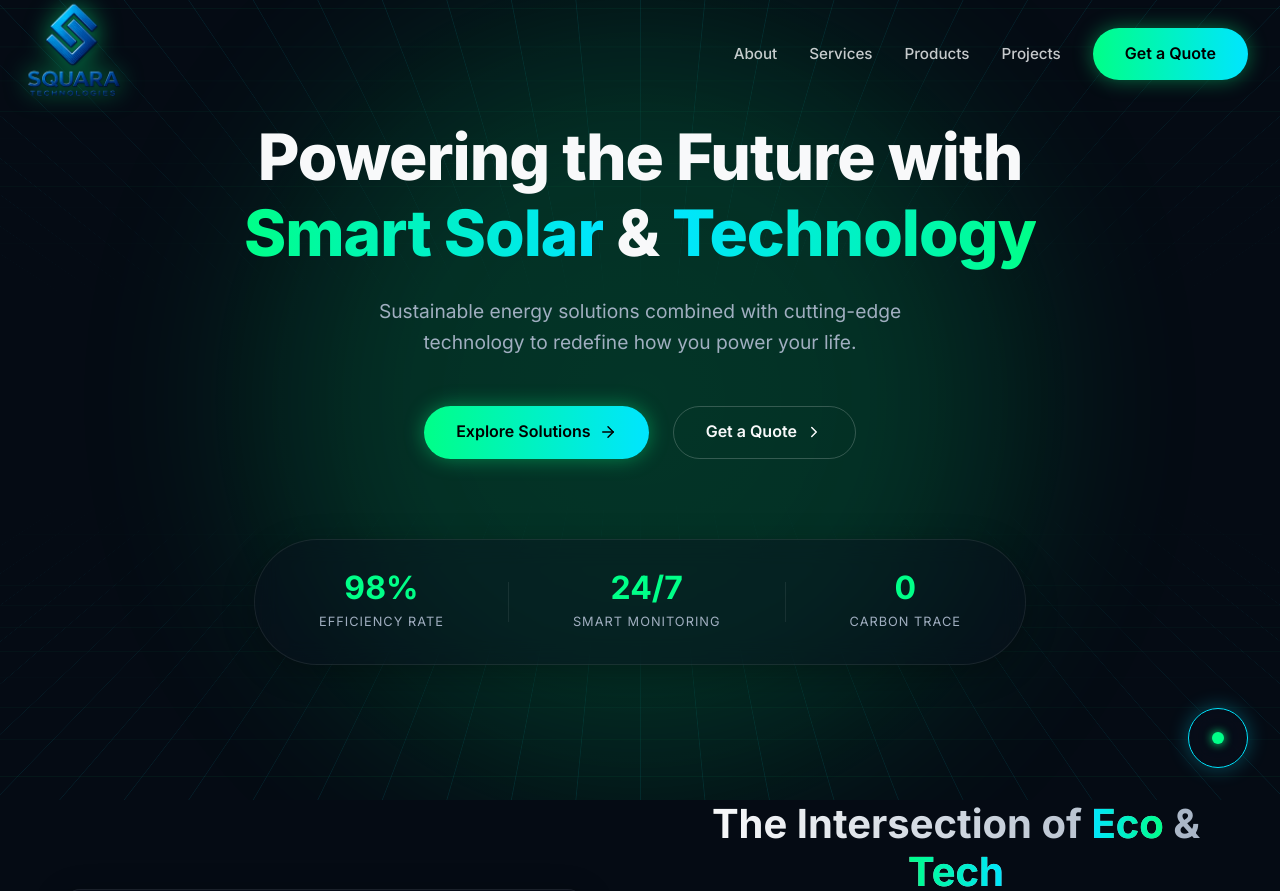
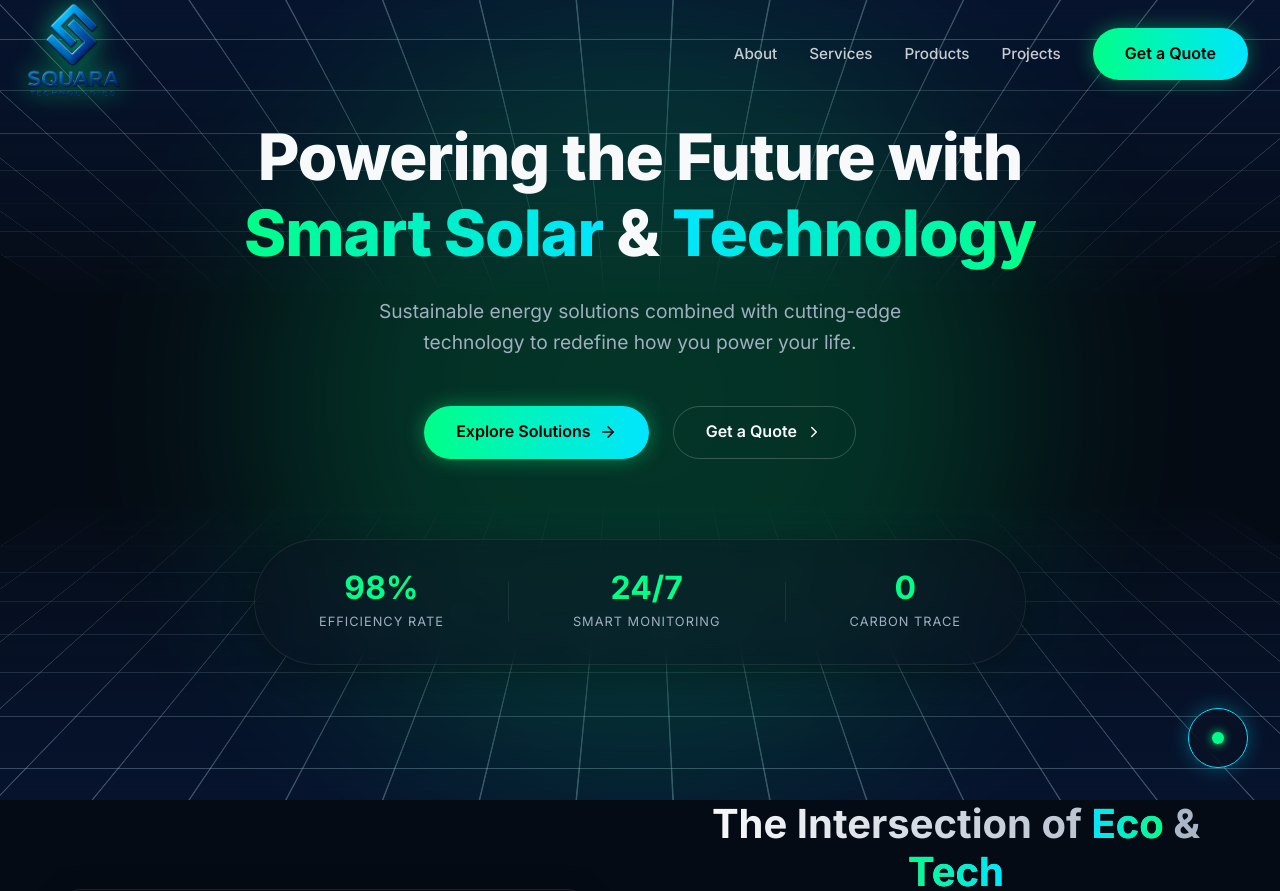
Before and after one commit to aroonthorat/Squaratech, a React (Vite) app: page / in a window 1280 px wide. Shown: the top 891 px of the page. Built offline with nearby package versions, Linux system fonts and the light colour scheme.

Commit message:
Convert 3D cyber grid to an animated Solar Panel array material

```diff
--- a/src/App.css
+++ b/src/App.css
@@ -26,10 +26,11 @@
   height: 200vh;
   left: -50%;
   background-image:
-    linear-gradient(rgba(0, 255, 136, 0.1) 1px, transparent 1px),
-    linear-gradient(90deg, rgba(0, 229, 255, 0.1) 1px, transparent 1px);
-  background-size: 80px 80px;
-  animation: gridMove 3s linear infinite;
+    linear-gradient(rgba(200, 240, 255, 0.3) 2px, transparent 2px),
+    linear-gradient(90deg, rgba(200, 240, 255, 0.3) 2px, transparent 2px);
+  background-color: rgba(8, 25, 65, 0.6); /* Translucent solar silicon blue */
+  background-size: 120px 120px;
+  animation: gridMove 4s linear infinite;
 }
 
 /* Floor Grid */
@@ -52,7 +53,7 @@
 
 @keyframes gridMove {
   0% { background-position: 0 0; }
-  100% { background-position: 0 80px; }
+  100% { background-position: 0 120px; }
 }
 
 /* Navigation */
```
